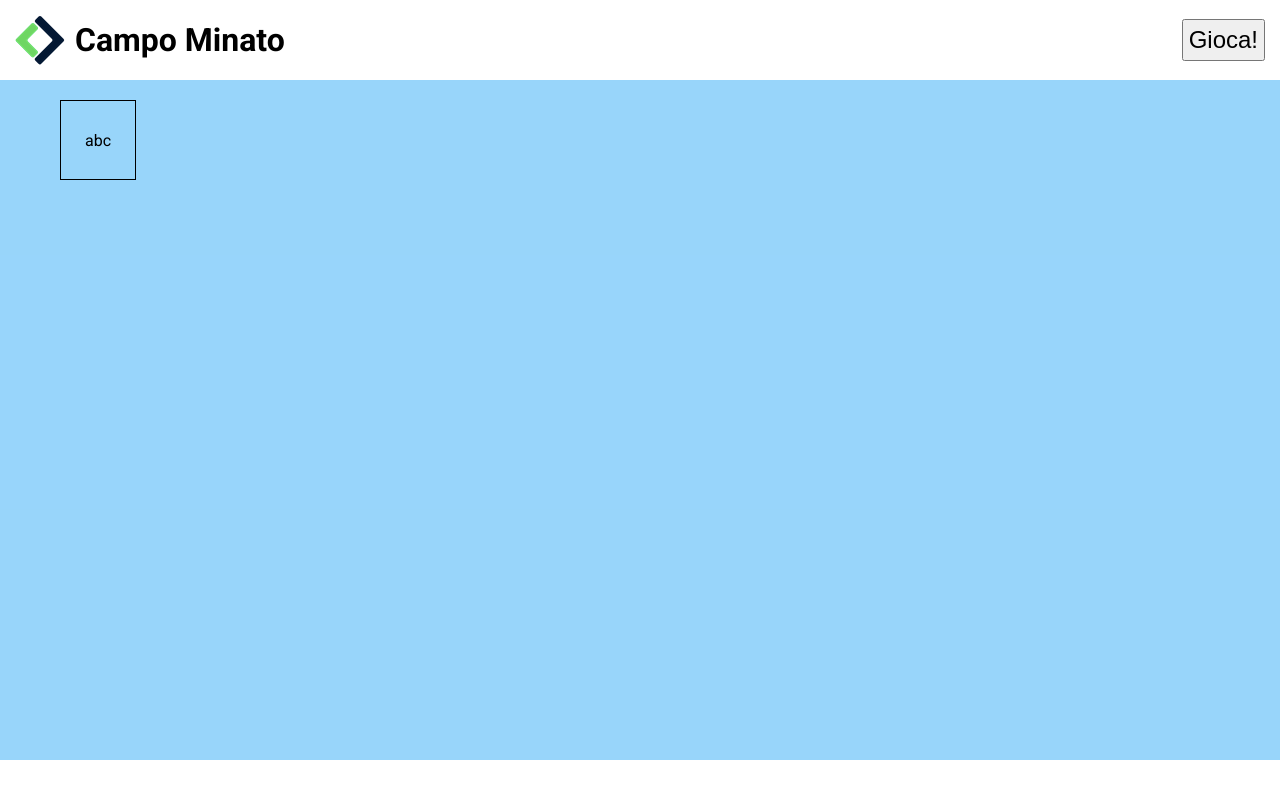
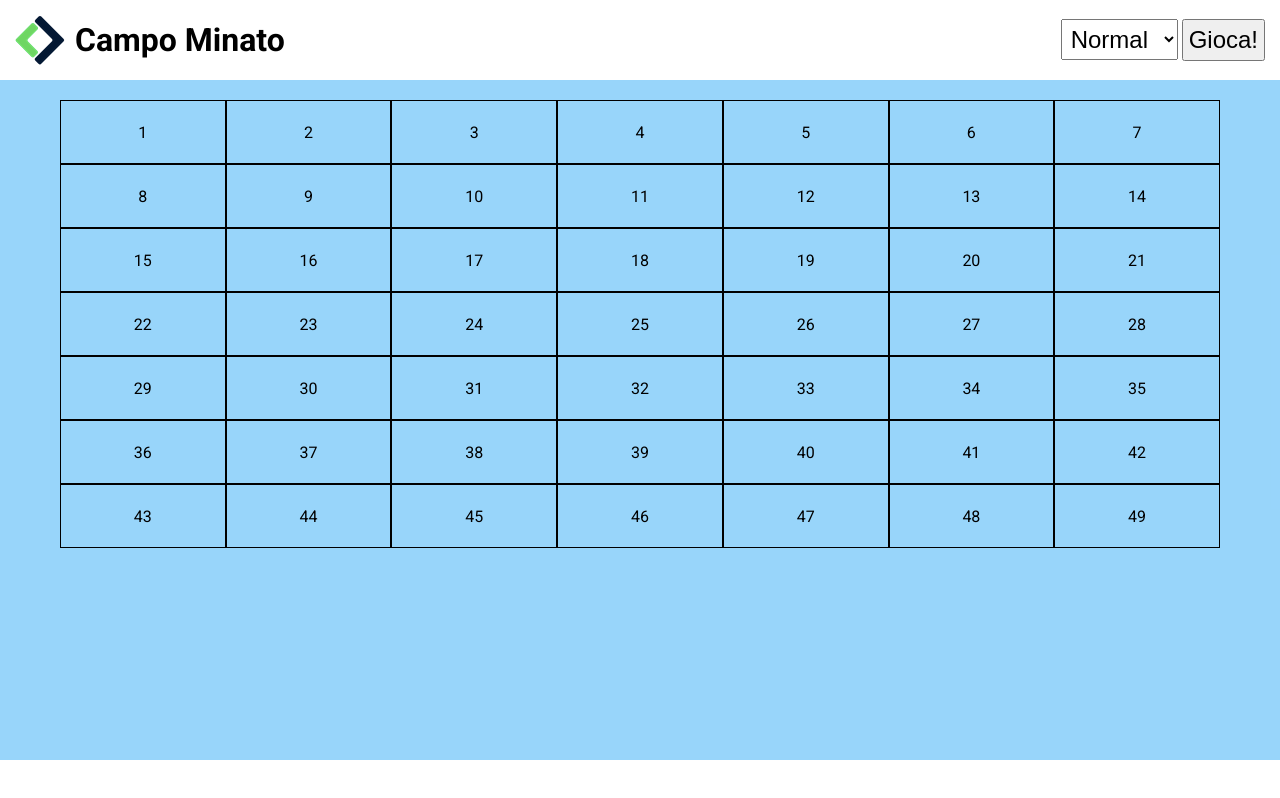
Before and after one commit to AleScla/js-campominato-grid, a plain HTML site: page index.html in a window 1280 px wide. Both pictures are taken after a click on the button "Gioca!". Drawn offline with Linux system fonts and the light colour scheme.

Commit message:
esercizio quasi completato, manca il footer

```diff
--- a/css/style.css
+++ b/css/style.css
@@ -31,7 +31,7 @@ h1{
     margin-left:10px;
 }
 
-#play{
+#play, select{
     padding:5px;
     font-size:1.5rem;
 }
@@ -47,6 +47,8 @@ main{
     width:1200px;
     margin:auto;
     padding:20px;
+    display:flex;
+    flex-wrap:wrap;
 }
 
 /* footer */
@@ -55,20 +57,32 @@ footer{
     height:40px;
 }
 
-.col{
+
+
+.hardest, .hard, .normal{
     display:flex;
     border:1px solid black;
     flex-wrap:wrap;
     align-items:center;
     justify-content: center;
+    height: calc((100vh - 160px) / 10); /* 100% della pagina - 120px di footer e header e -40px di padding del container */
+}
+
+.hardest{
+    width:calc(100% / 10);
+}
+
+.hard{
+    width:calc(100% / 9);
+}
+
+.normal{
+    width:calc(100% / 7);
+}
+
+.lightcoral{
+    background-color:lightcoral;
 }
 
 
-.col-10{
-    width:calc(100% / 10 - 40px);
-    height: calc(1200px / 10 - 40px);
-}
-
-.col-9{
-    width:calc(100% / 9 - 40px)
-}
+/* FRANCESCO DEVI ANDARTENE */
--- a/index.html
+++ b/index.html
@@ -19,15 +19,27 @@
                     <h1>Campo Minato</h1>
                 </div>
                 <div class="hdr-right">
+
+                    <select id="difficulties">
+                        <option value="normal">
+                            Normal
+                        </option>
+                        <option value="hard">
+                            Hard
+                        </option>
+                        <option value="hardest">
+                            Hardest
+                        </option>
+                    </select>
                     <button id="play">Gioca!</button>
+
                 </div>
             </div>
         </header>
         <main>
             <div class="container">
-                <div class="col col-10">
-                    abc
-                </div>
+
+
 
             </div>
 
@@ -38,3 +50,5 @@
         <script src="js/scripts.js"></script>
     </body>
 </html>
+
+<!-- FRANCESCO VAI VIA -->
--- a/js/scripts.js
+++ b/js/scripts.js
@@ -0,0 +1,47 @@
+
+const btn = document.querySelector('button');
+const container = document.querySelector('.container');
+
+btn.addEventListener('click', function(){
+
+    let difficulties = document.getElementById('difficulties').value;
+    console.log(difficulties);
+    container.innerHTML = '';
+    boxPrinter(difficulties);
+
+})
+
+// funzioni
+function boxPrinter (difficolta){
+    let num = 0;
+
+
+    if(difficolta == 'hardest'){
+        num = 100;
+
+    }
+
+    else if (difficolta == 'hard'){
+        num = 81;
+        console.log(num);
+    }
+
+    else{
+        num = 49;
+        console.log(num);
+    }
+
+    for (let i = 0; i < num; i++){
+        let col = document.createElement('div');
+        col.innerHTML = (i + 1);
+        col.classList.add(difficolta);
+        container.append(col);
+        col.addEventListener('click', function(){
+            col.classList.toggle('lightcoral');
+        })
+    }
+
+}
+
+
+// FRANCESCO LEVATI
```
